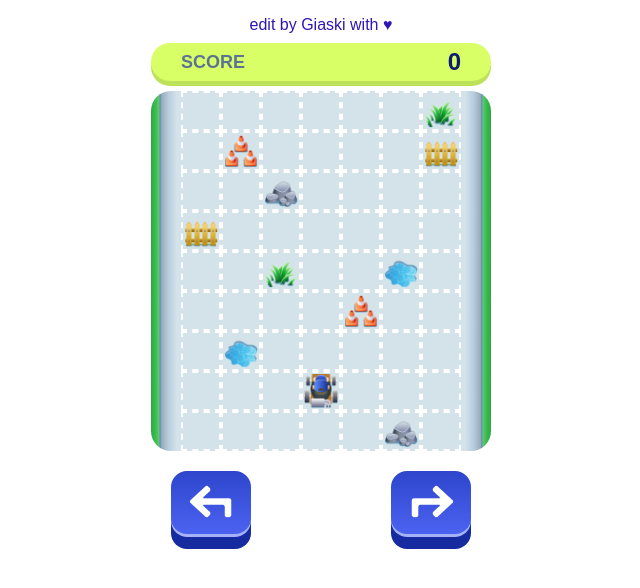
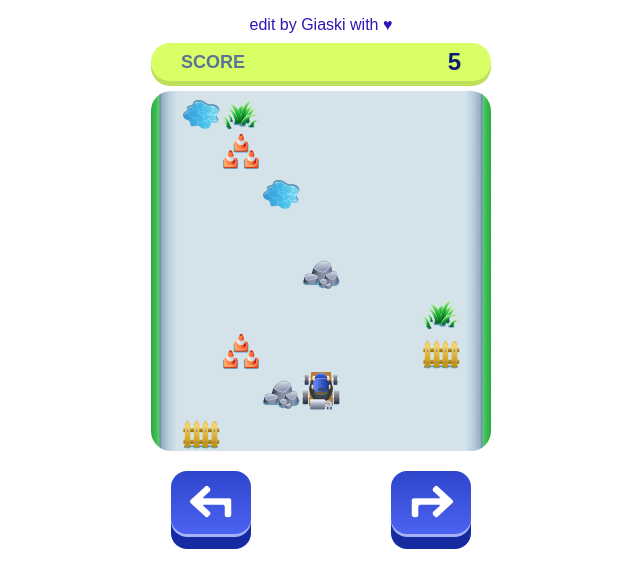
Before and after one commit to giannisaladino/kart-crash, a plain HTML site: page index.html in a window 1280 px wide. Shown: the part 94-682 px from the top of the page, without its empty margins (319-959 px from the left). Drawn offline with Linux system fonts and the light colour scheme; a web font is replaced by a local one.

Commit message:
ADD: added speed and score to game

```diff
--- a/script.js
+++ b/script.js
@@ -11,6 +11,9 @@ const rightButton = document.querySelector('.right-button');
 
 // griglia
 const grid = document.querySelector('.grid');
+
+// score counter
+const scoreCounter = document.querySelector('.score-counter')
 
 // Prepariamo la griglia iniziale
 const gridMatrix = [
@@ -29,6 +32,8 @@ const gridMatrix = [
 
 // impostazioni iniziali
 const kartPosition = { y: 7, x: 3 };
+let score = 0;
+let speed = 1000;
 
 // FUNZIONI RELATIVE ALLA GRIGLIA
 // funzione per renderizzare la griglia
@@ -99,6 +104,77 @@ function renderElements(){
     renderGrid();
 }
 
+// FUNZIONI RELATIVE AGLI OSTACOLI
+// funzione per far scorrere gli ostacoli
+function scrollObstacles() {
+    // rimuovo temporaneamente il kart
+    gridMatrix[kartPosition.y][kartPosition.x] = '';
+
+    // recupero l'ultima riga e la mettiamo da parte
+    // pop permette di portare un elemento alla fine della lista
+    let lastRow = gridMatrix.pop();
+
+    // mescolo casualmente gli Elementi della riga
+    lastRow = shuffleElements(lastRow);
+
+    // riporto in cima l'ultima riga recuperata
+    // unshift permette di portare un elemento all'inizio della lista
+    gridMatrix.unshift(lastRow);
+
+    // console.table(gridMatrix);
+
+    // rirenderizziamo gli elementi
+    renderElements();
+}
+
+// FUNZIONE PER MESCOLARE GLI ELEMENTE DI UNA RIGA
+function shuffleElements(row) {
+    // Algoritmo di Fisher-Yates
+    for (let i = row.length - 1; i > 0; i--) {
+        const j = Math.floor(Math.random() * (i + 1));
+        [row[i], row[j]] = [row[j], row[i]];
+    }
+
+    return row;
+}
+
+// FUNZIONI RELATIVE AI PUNTI E ALLA VELOCITA
+// funzione che incrementa il punteggio
+function incrementScore(){
+    // aumento il punteggio di 1 e lo inserisco in pagina
+    scoreCounter.innerText = ++score;
+}
+
+// aumento la velocità del gioco
+function incrementSpeed(){
+    // se non siamo già troppo veloci...
+    if (speed > 100) {
+        // interrompo il flusso di gioco
+        clearInterval(gameLoop);
+        // con il '-=' decremento l'intervallo aumentando la velocità in questo caso di 100;
+        speed -= 100;
+
+        // rilanciamo il flusso con la velocità aggiornatas
+        gameLoop = setInterval(runGameFlow, speed);
+    }
+}
+
+// FUNZIONI RELATIVE AL FLUSSO DI GIOCO
+// funzione che raggruppa le operazioni da ripetere ciclicamente
+function runGameFlow() {
+    // aumentare il punteggio
+    incrementScore();
+
+    // aumentare la velocita ogni 10 punti
+    // la % indica il resto della divisione, quindi per tutti i multipli di 10 aumenterà la velocità
+    if (score % 10 === 0) {
+        incrementSpeed()
+    }
+
+    // far scorrere gli ostacoli
+    scrollObstacles();
+}
+
 // EVENTI DI GIOCO
 // click bottone sinistra
 leftButton.addEventListener('click', function(){
@@ -127,4 +203,7 @@ document.addEventListener('keyup', function(event){
 
 
 // esecuzione delle funzioni di gioco
-renderElements();
+// renderElements();
+
+// scrollo automaticamente gli ostacoli
+let gameLoop = setInterval(runGameFlow, speed);
--- a/style.css
+++ b/style.css
@@ -92,7 +92,7 @@ header img {
 	height: 40px;
 	width: 40px;
 	cursor: pointer;
-	border: 2px dashed white;
+	/* border: 2px dashed white; */
 	background-position: center;
 	background-repeat: no-repeat;
 	background-size: 95%;
```
